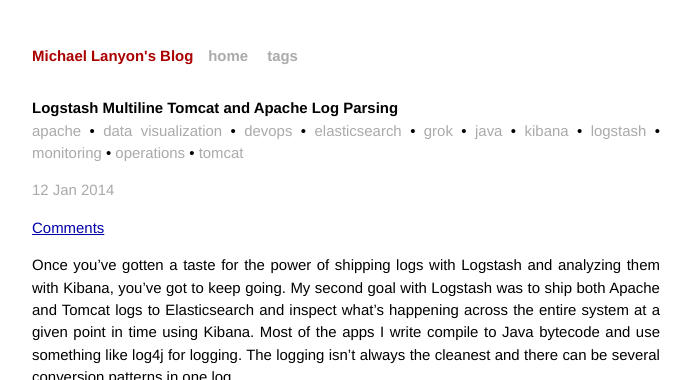
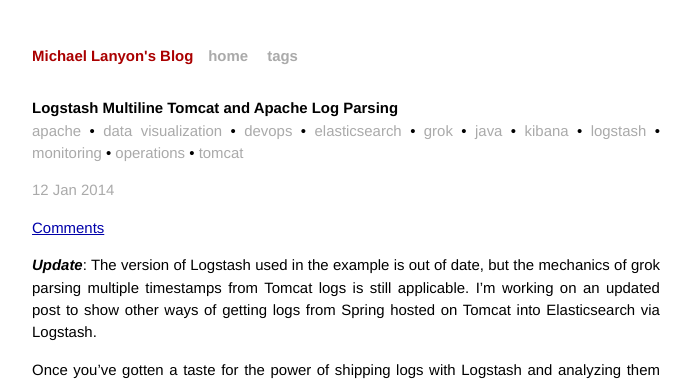
Before and after one commit to lanyonm/lanyonm.github.io, a Jekyll site: the page built from _posts/2014-01-12-logstash-multiline-tomcat-log-parsing.md, in a window 1280 px wide and 900 px high, cut to the strip 0-380 px from the top of the window. Shown: the whole strip, without its empty margins (294-985 px from the left). Built offline with Jekyll 4.4.1, drawn with Linux system fonts in a browser that asks for light colours; comment, search, counter and statistics services are not loaded.

Commit message:
add reference to new post

```diff
--- a/_posts/2014-01-12-logstash-multiline-tomcat-log-parsing.md
+++ b/_posts/2014-01-12-logstash-multiline-tomcat-log-parsing.md
@@ -11,6 +11,8 @@
   height: '186'
 comments: true
 ---
+
+***Update***: The version of Logstash used in the example is out of date, but the mechanics of grok parsing multiple timestamps from Tomcat logs is still applicable.  I'm working on an updated post to show other ways of getting logs from Spring hosted on Tomcat into Elasticsearch via Logstash.
 
 Once you've gotten a taste for the power of shipping logs with Logstash and analyzing them with Kibana, you've got to keep going.  My second goal with Logstash was to ship both Apache and Tomcat logs to Elasticsearch and inspect what's happening across the entire system at a given point in time using Kibana.  Most of the apps I write compile to Java bytecode and use something like log4j for logging.  The logging isn't always the cleanest and there can be several conversion patterns in one log.
 
```
